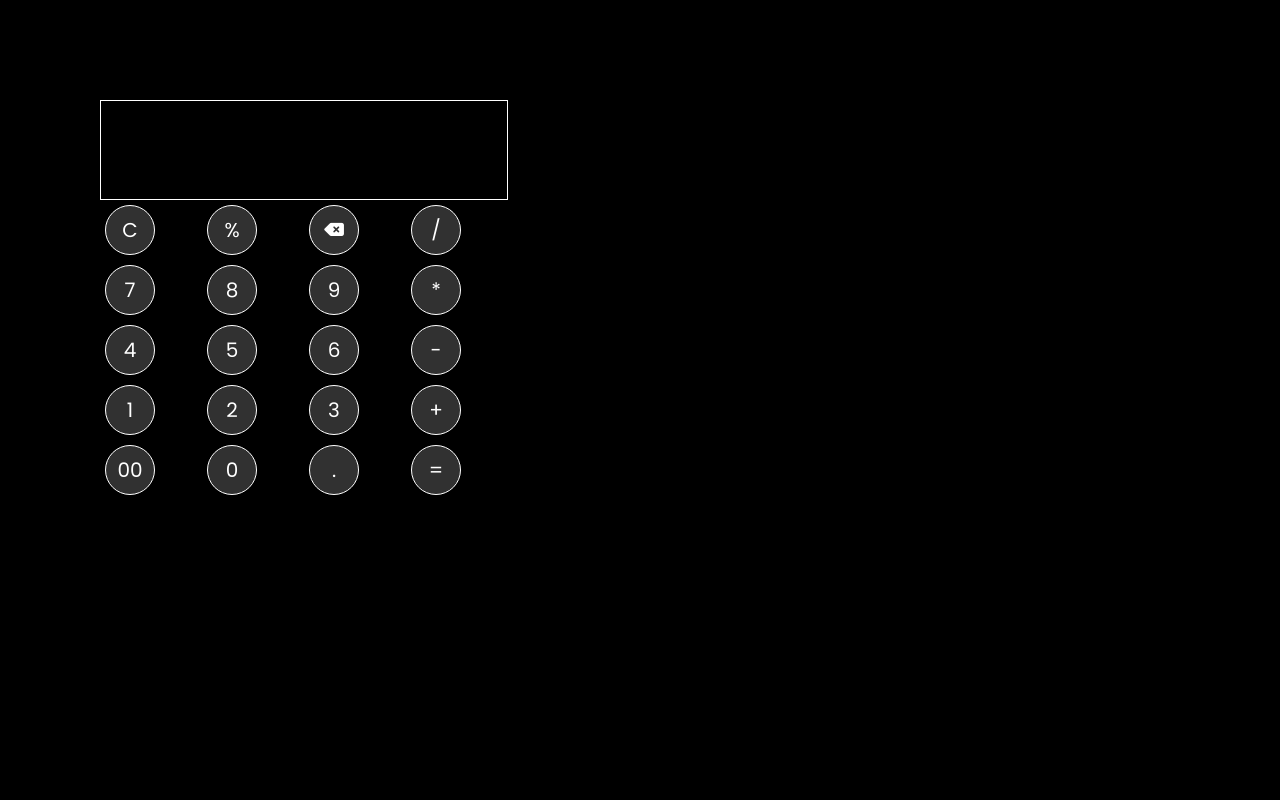
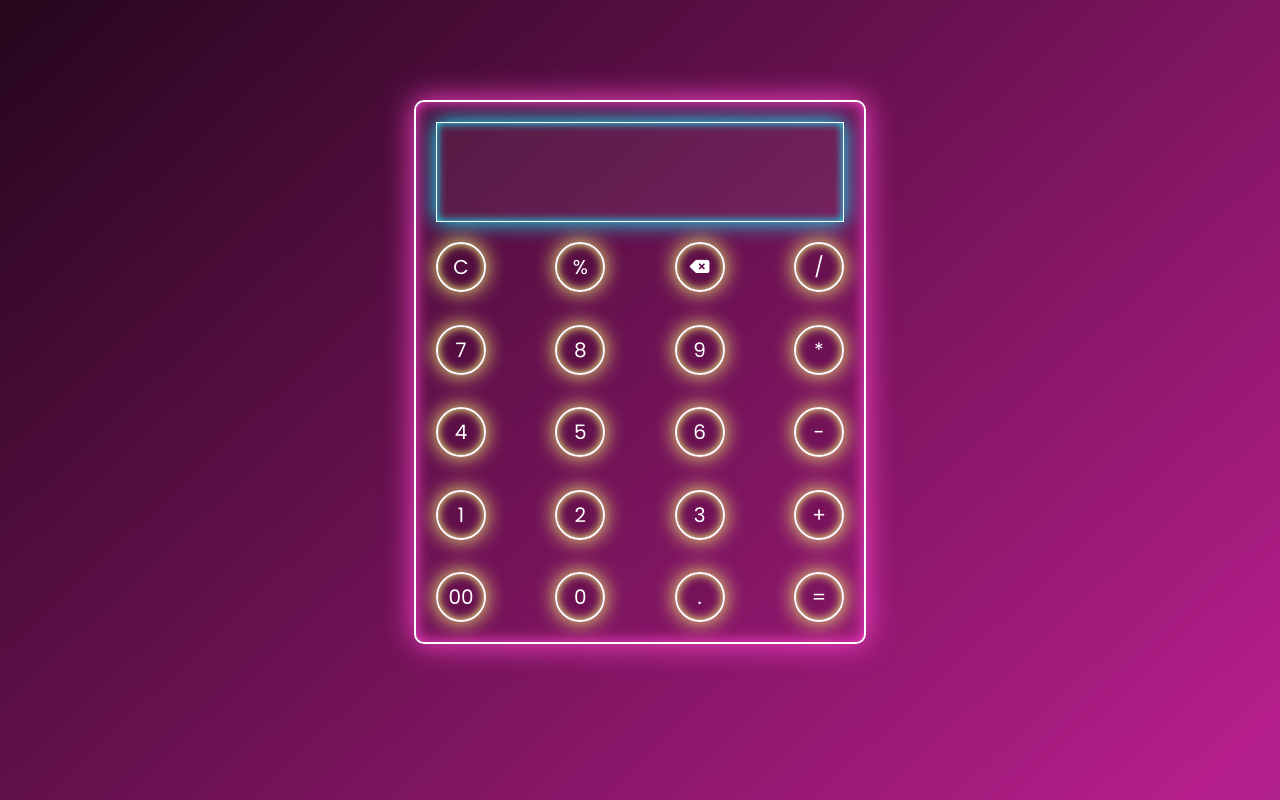
Before and after one commit to 1-Shreyash/Basic-Calculator, a plain HTML site: page index.html in a window 1280 px wide. Drawn offline with Linux system fonts and the light colour scheme.

Commit message:
completed💫

```diff
--- a/index.html
+++ b/index.html
@@ -15,30 +15,37 @@
     <link rel="stylesheet" href="style.css">
 </head>
 <body>
+    <div class="bck"></div>
     <div class="main">
         <div class="calc">
             <input type="text" class="screen">
             <div class="grid-display">
+                <div class="row">
                     <button class="keys">C</button>
                     <button class="keys">%</button>
                     <button class="keys"><i class="fa-solid fa-delete-left fa-sm" style="color: #ffffff;"></i></button>
                     <button class="keys">/</button>
+                </div>
+                <div class="row">
                     <button class="keys">7</button>
                     <button class="keys">8</button>
                     <button class="keys">9</button>
-                <button class="keys">*</button>
+                    <button class="keys">*</button></div>
+                <div class="row">
                     <button class="keys">4</button>
                     <button class="keys">5</button>
                     <button class="keys">6</button>
-                <button class="keys">-</button>
+                    <button class="keys">-</button></div>
+                <div class="row">
                     <button class="keys">1</button>
                     <button class="keys">2</button>
                     <button class="keys">3</button>
-                <button class="keys">+</button>
+                    <button class="keys">+</button></div>
+                <div class="row">
                     <button class="keys">00</button>
                     <button class="keys">0</button>
                     <button class="keys">.</button>
-                <button class="keys">=</button>
+                    <button class="keys">=</button></div>
             </div>
         </div>
     </div>
--- a/style.css
+++ b/style.css
@@ -10,17 +10,22 @@ body{
     background-color: #000;
     color: var(--color);
     font-family: 'Poppins', sans-serif;
+    display: flex;
+    flex-direction: row;
+    justify-content: center;
 }
 .main{
-    display: flex;
-    padding: 100px;
-    flex-direction: row;
-    justify-content: flex-start;
+
+    margin: 100px;
+    padding: 10px;
+    border: 2px solid white;
+    border-radius: 10px;
+    box-shadow: 0px 0 30px #FF44CC,0px 0 15px #FF44CC inset;
 }
 .screen{
     font-size: 30px;
-    width: 100%;
-    background-color: #000;
+    /* width: 100%; */
+    background-color: rgba(159, 159, 159,0.1);
     border: 1px solid var(--color);
     min-height: 100px;
     color: var(--color);
@@ -29,21 +34,57 @@ body{
     box-sizing: border-box;
     outline: none;
     caret-color: rgb(255, 94, 0);
+    margin: 10px;
     /* display: flex;
     justify-content: flex-end; */
+    box-shadow: 0px 0 20px #0FF0FC,0px 0 10px #0FF0FC inset;
 }
 .grid-display{
-    display: grid;
-    grid-template-columns: auto auto auto auto;
+    display: flex;
+    flex-direction: column;
+    /* border: 1px solid red; */
+    /* grid-template-columns: auto auto auto auto; */
+    padding: 10px;
+    width: 100%;
+    box-sizing: border-box;
+    min-height: 400px;
+    justify-content: space-between;
+    /* grid-gap: auto; */
+
+}
+.row{
+    display: flex;
+    justify-content: space-between;
 }
 .grid-display button{
-    margin: 5px;
+    /* margin: 5px; */
     font-family: 'Poppins', sans-serif;
     color: var(--color);
     font-size: 20px;
-    background-color: rgb(49, 49, 49);
+    background-color: rgba(0,0,0,0.1);
     width: 50px;
     height: 50px;
-    border: 1px solid var(--color);
+    border: 2px solid var(--color);
     border-radius: 50%;
+    text-shadow: rgb(108, 255, 228);
+    box-shadow: 0px 0 20px #F6FA70,0px 0 10px #F6FA70 inset;
 }
+.grid-display button:hover{
+    transform: scale(1.1);
+}
+.bck{
+    width: 200vw;
+    height: 300vh;
+    position: fixed;
+    z-index: -1;
+    background: linear-gradient(to left top, #4f87ff, rgb(181, 30, 138),black);
+    animation: bckanim 4s ease infinite alternate-reverse;
+}
+@keyframes bckanim{
+    0%{
+        left: 0;
+    }
+    100%{
+        left:-100vw;
+    }
+}
```
Lines whose indentation alone changed are shown as unchanged.
